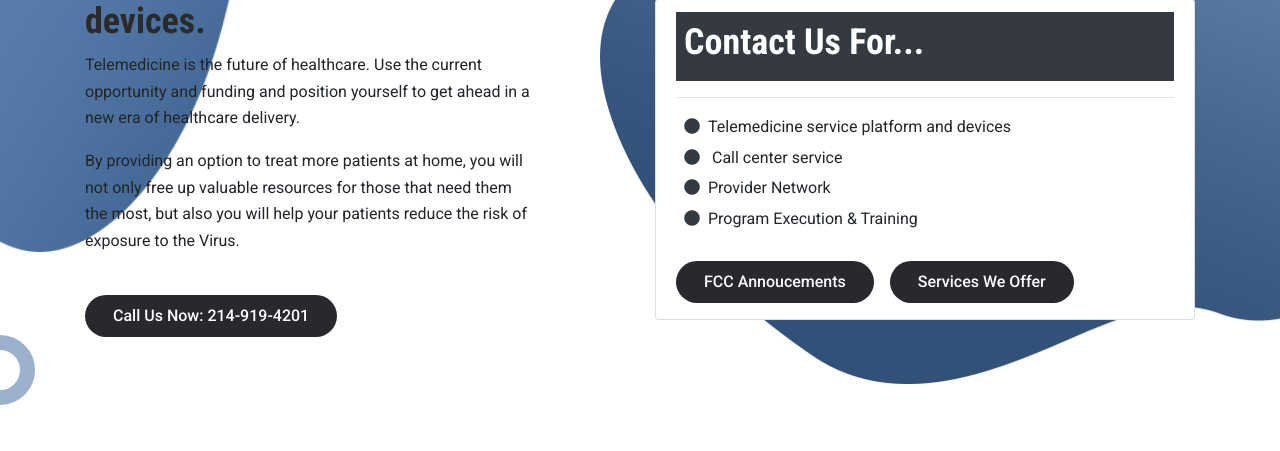
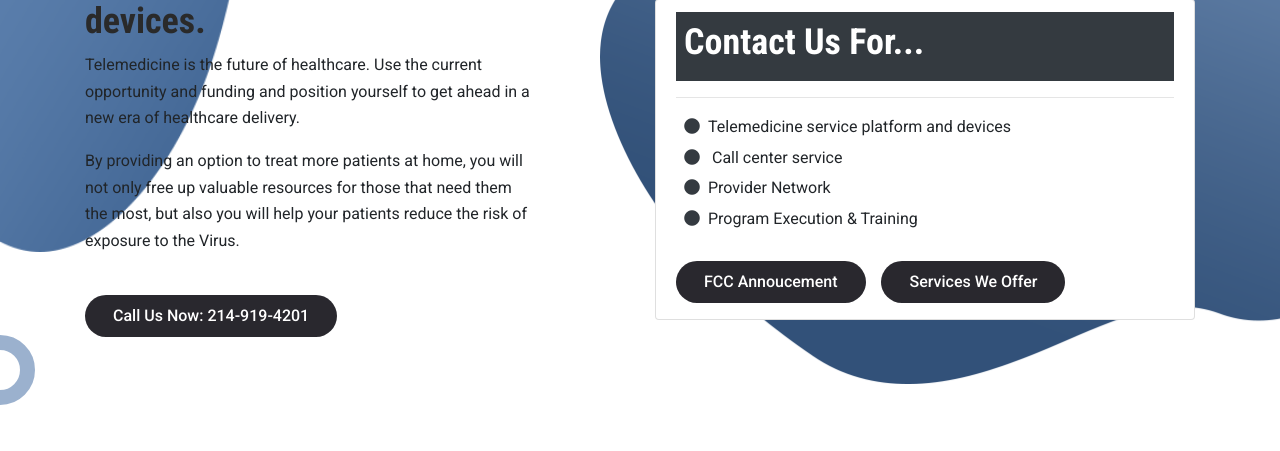
Before and after one commit to Abdullahmasood553/ameritelehealth, a PHP site: page / in a window 1280 px wide. Shown: the part 476-927 px from the top of the page. Run offline with PHP 8.4, Linux system fonts and the light colour scheme.

Commit message:
first commit

```diff
--- a/index.php
+++ b/index.php
@@ -147,7 +147,7 @@
               <p class="mb-1"><i class="fas fa-circle text-dark mx-2"></i>  Call center service</p>
               <p class="mb-1"><i class="fas fa-circle text-dark mx-2"></i>Provider Network</p>
               <p class="mb-1"><i class="fas fa-circle text-dark mx-2"></i>Program Execution & Training</p>
-              <p class="mb-1">  <a class="button button-hero mt-4" href="https://docs.fcc.gov/public/attachments/DOC-363498A1.pdf">FCC Annoucements</a> &nbsp;&nbsp;&nbsp;<a class="button button-hero mt-4" href="#services">Services We Offer</a></p>
+              <p class="mb-1">  <a class="button button-hero mt-4" href="https://docs.fcc.gov/public/attachments/DOC-363498A1.pdf">FCC Annoucement</a> &nbsp;&nbsp;&nbsp;<a class="button button-hero mt-4" href="#services">Services We Offer</a></p>
             </div>
 
           </div>
@@ -304,7 +304,7 @@
                 <p class="mb-1"><i class="fas fa-circle text-dark mx-2"></i>  Call center service</p>
                 <p class="mb-1"><i class="fas fa-circle text-dark mx-2"></i>Provider Network</p>
                 <p class="mb-1"><i class="fas fa-circle text-dark mx-2"></i>Program Execution & Training</p>
-                <p class="mb-1">  <a class="button button-hero mt-4" href="https://docs.fcc.gov/public/attachments/DOC-363498A1.pdf">FCC Annoucement</a> &nbsp;&nbsp;&nbsp;<a class="button button-hero mt-4" href="#">Services We Offer</a></p>
+                <p class="mb-1">  <a class="button button-hero mt-4" href="https://docs.fcc.gov/public/attachments/DOC-363498A1.pdf">FCC Annoucement</a> &nbsp;&nbsp;&nbsp;<a class="button button-hero mt-4" href="#services">Services We Offer</a></p>
               </div>
             </div>
           </div>
```
